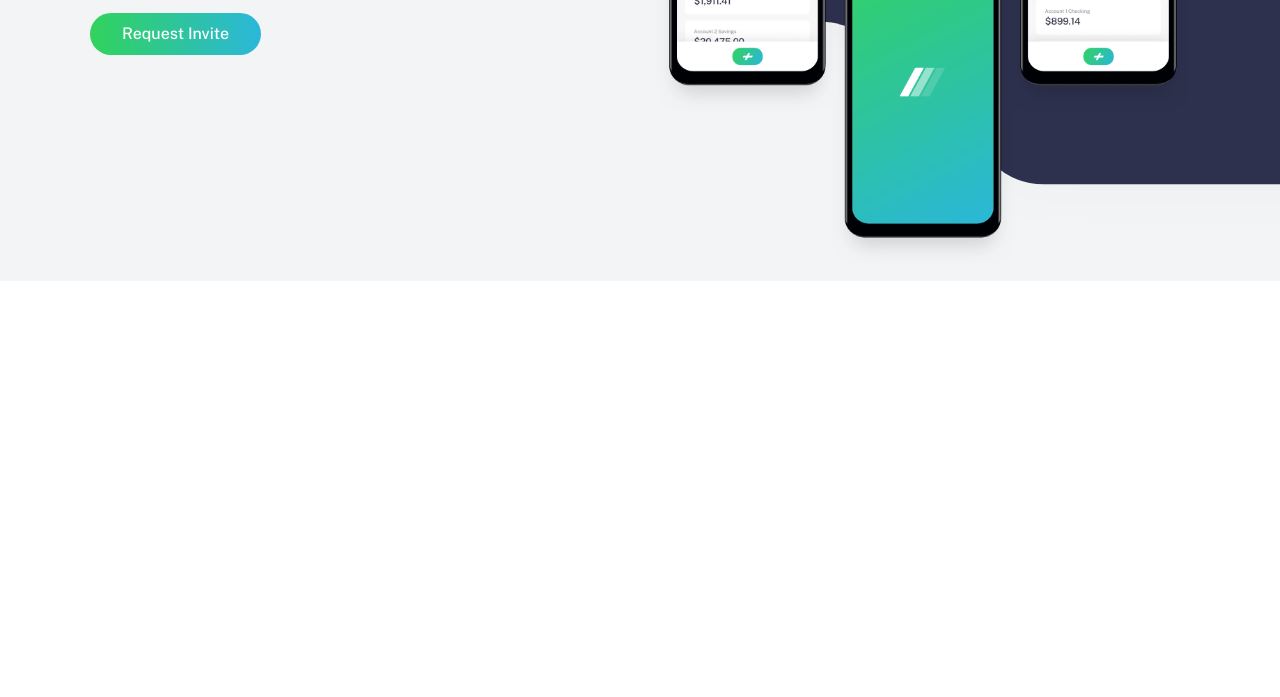
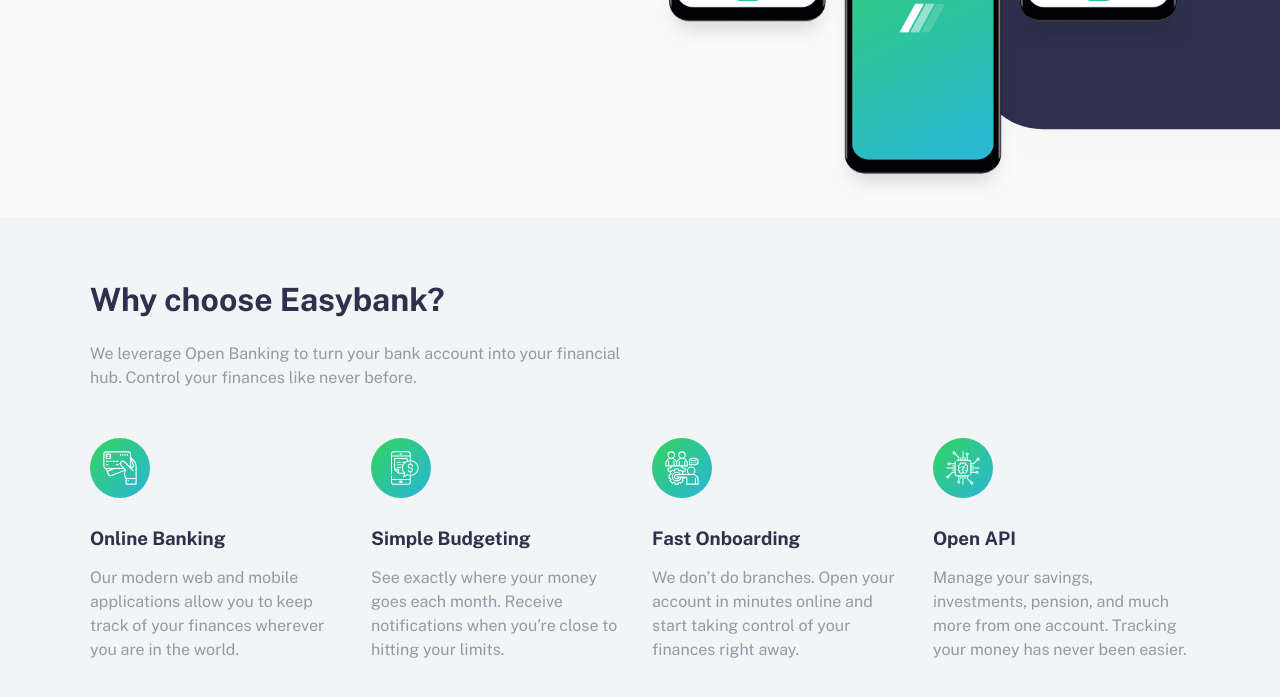
Before and after one commit to ikennaezef/easybank-landing, a plain HTML site: page index.html in a window 1280 px wide. Shown: the part 485-1182 px from the top of the page. Before the commit the page ends 800 px from the top, so only its background shows below. Drawn offline with nearby package versions, Linux system fonts and the light colour scheme.

Commit message:
Added whychoose section

```diff
--- a/index.html
+++ b/index.html
@@ -54,6 +54,41 @@
           </div>
           <img src="images/image-mockups.png" alt="Mockups" />
       </section>
+      <section id="whychoose">
+        <div class="container">
+          <div class="whychoose__title">
+            <h2>Why choose Easybank?</h2>
+            <p>We leverage Open Banking to turn your bank account into your financial hub. Control
+              your finances like never before.</p>
+          </div>
+          <div class="whychoose__grid">
+            <div class="grid__item">
+              <img src="images/icon-online.svg" alt="online banking" class="grid__image">
+              <h3>Online Banking</h3>
+              <p>Our modern web and mobile applications allow you to keep track of your finances
+                wherever you are in the world.</p>
+            </div>
+            <div class="grid__item">
+              <img src="images/icon-budgeting.svg" alt="simple budgeting" class="grid__image">
+              <h3>Simple Budgeting</h3>
+              <p>See exactly where your money goes each month. Receive notifications when you’re
+                close to hitting your limits.</p>
+            </div>
+            <div class="grid__item">
+              <img src="images/icon-onboarding.svg" alt="fast Onboarding" class="grid__image">
+              <h3>Fast Onboarding</h3>
+              <p>We don’t do branches. Open your account in minutes online and start taking control
+                of your finances right away.</p>
+            </div>
+            <div class="grid__item">
+              <img src="images/icon-api.svg" alt="open api" class="grid__image">
+              <h3>Open API</h3>
+              <p>Manage your savings, investments, pension, and much more from one account. Tracking
+                your money has never been easier.</p>
+            </div>
+          </div>
+        </div>
+      </section>
     </main>
   </body>
 </html>
--- a/scss/style.scss
+++ b/scss/style.scss
@@ -58,8 +58,8 @@
 }
 
 section#hero {
-  padding: 6rem 1rem 1rem;
-  background-color: color(light-gray-blue);
+  padding: 2rem 1rem 1rem;
+  background-color: color(light-gray);
   position: relative;
 
   .bg {
@@ -99,3 +99,47 @@
     }
   }
 }
+
+section#whychoose {
+  background-color: color(light-gray-blue);
+  padding: 4rem 1rem;
+
+  .whychoose__title {
+    margin-bottom: 3rem;
+    width: 50%;
+
+    h2 {
+      font-size: 2rem;
+      margin-bottom: 1.5rem;
+    }
+
+    p {
+      line-height: 1.5;
+      color: color(gray-blue);
+    }
+  }
+
+  .whychoose__grid {
+    display: grid;
+    grid-template-columns: repeat(4, 1fr);
+    grid-gap: 1.5rem;
+
+    .grid__item {
+      .grid__image {
+        width: 60px;
+        height: 60px;
+        margin-bottom: 1.5rem;
+      }
+
+      h3 {
+        margin-bottom: 1rem;
+        line-height: 1.3;
+      }
+
+      p {
+        color: color(gray-blue);
+        line-height: 1.5;
+      }
+    }
+  }
+}
```
Also changed, not shown: css/style.css.
